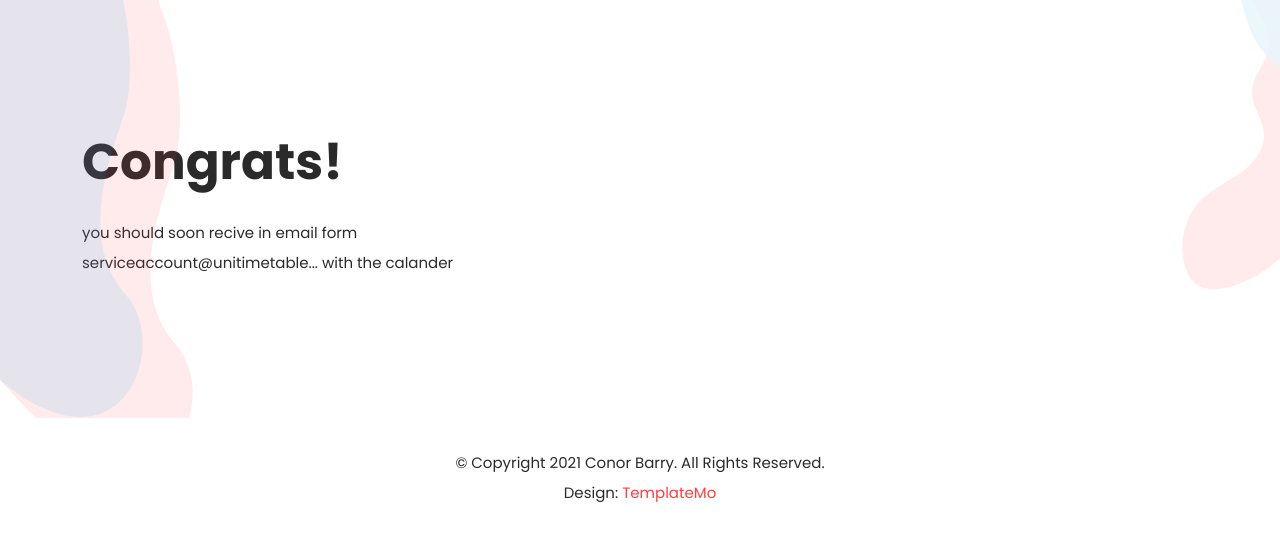
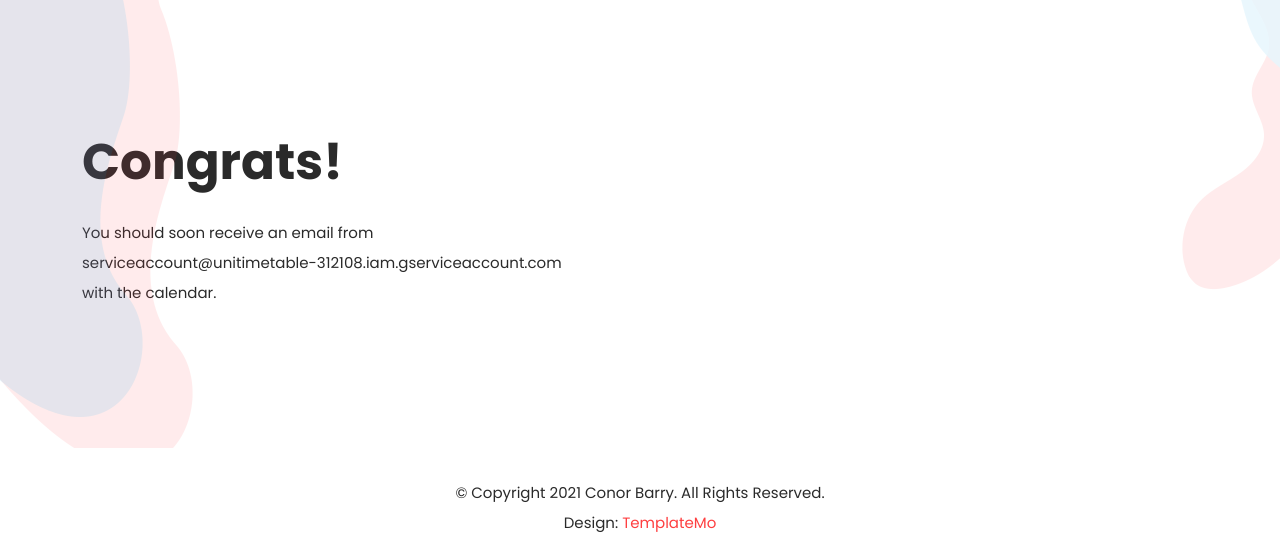
Before and after one commit to HortatioPistachio/UniTimetable, a Django app: page /complete/ in a window 1280 px wide. Shown: the part 100-648 px from the top of the page. Run offline with Django 3.2, Linux system fonts and the light colour scheme; some libraries are stand-ins or nearby versions.

Commit message:
fixed more typos

```diff
--- a/mysite/blog/templates/blog/complete.html
+++ b/mysite/blog/templates/blog/complete.html
@@ -12,7 +12,7 @@
             <div class="col-lg-6 align-self-center">
               <div class="left-content header-text wow fadeInLeft" data-wow-duration="1s" data-wow-delay="1s">
                 <h2>Congrats!</h2>
-                <p>you should soon recive in email form serviceaccount@unitimetable... with the calander</p>
+                <p>You should soon receive an email from serviceaccount@unitimetable-312108.iam.gserviceaccount.com with the calendar.</p>
 
               </div>
             </div>
```
